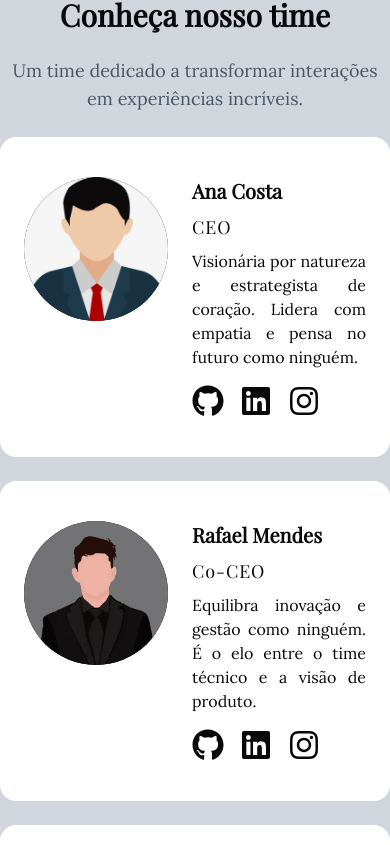
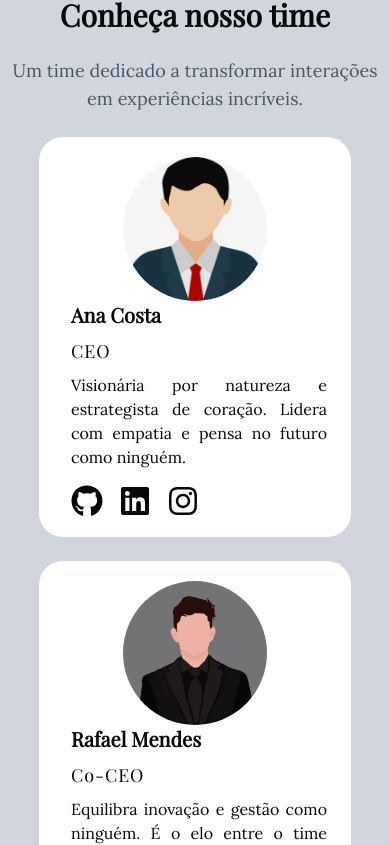
Before and after one commit to PedroMarques391/senpaiLP, a Next.js app: page /about in a window 390 px wide. Shown: the part 2219-3064 px from the top of the page. Built offline with nearby package versions, Linux system fonts and the light colour scheme.

Commit message:
style: construindo versção mobile do cardTeam.

```diff
--- a/src/components/Team.tsx
+++ b/src/components/Team.tsx
@@ -19,15 +19,16 @@ export interface ITeamProps {
 
 const Team = ({ image, name, jobTitle, bio, links }: ITeamProps): React.JSX.Element => {
     return (
-        <section className='bg-white rounded-2xl px-6 py-10 flex'>
-            <div className="w-36 h-36 rounded-full overflow-hidden mr-4 bg-black">
+        <section
+            className='bg-white rounded-3xl px-6 py-5 md:py-10 flex w-4/5 md:w-full flex-col sm:flex-row md:flex-col lg:flex-row md:bg-amber-600 lg:bg-red-500 justify-self-center justify-center md:items-center'>
+            <div className="w-full h-36  overflow-hidden mr-4 place-items-center ">
                 <Image
                     src={image}
                     alt="Foto"
                     width={96}
                     height={96}
                     priority
-                    className="object-cover w-full h-full"
+                    className="object-cover h-full w-36 rounded-full"
                 />
             </div>
             <div className='flex-1 flex flex-col items-start pl-2 gap-y-2'>
```
